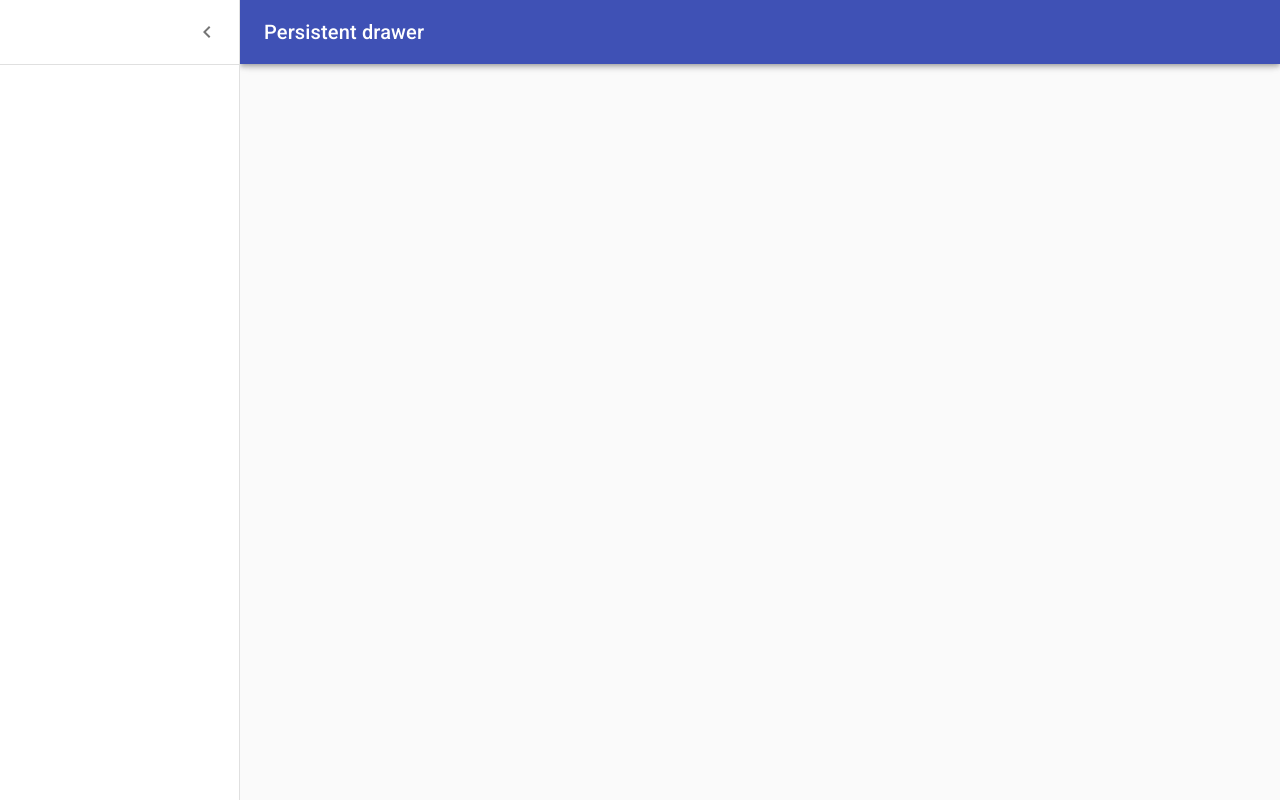
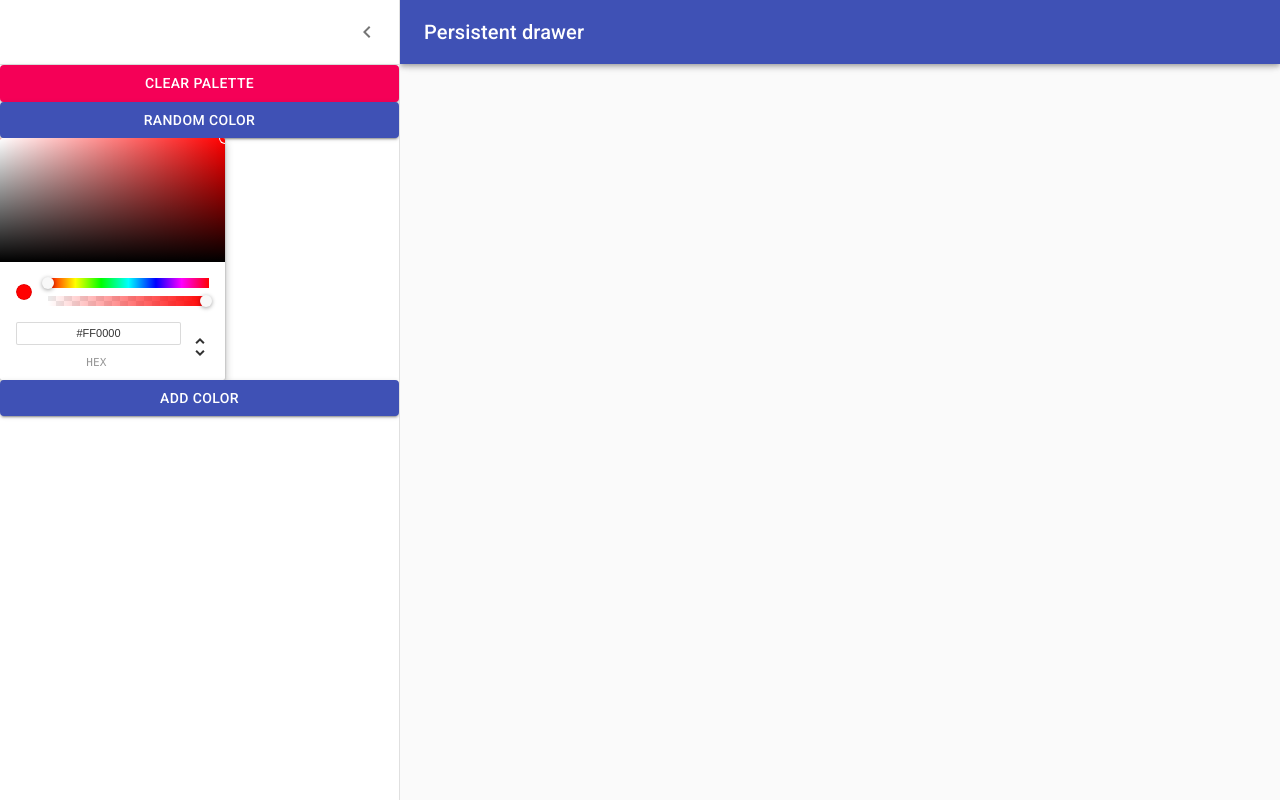
Before and after one commit to adilbim/color-app, a React (Create React App) app: page /palette/new in a window 1280 px wide. Both pictures are taken after a click on the button "Open drawer". Built offline with nearby package versions, Linux system fonts and the light colour scheme.

Commit message:
Add ChromePicker and Buttons to drawer

```diff
--- a/package.json
+++ b/package.json
@@ -12,6 +12,7 @@
     "chroma-js": "^2.1.0",
     "rc-slider": "^9.2.4",
     "react": "^16.13.1",
+    "react-color": "^2.18.1",
     "react-copy-to-clipboard": "^5.0.2",
     "react-dom": "^16.13.1",
     "react-router-dom": "^5.2.0",
--- a/src/NewPaletteForm.js
+++ b/src/NewPaletteForm.js
@@ -10,8 +10,10 @@ import Divider from "@material-ui/core/Divider";
 import IconButton from "@material-ui/core/IconButton";
 import MenuIcon from "@material-ui/icons/Menu";
 import ChevronLeftIcon from "@material-ui/icons/ChevronLeft";
+import Button from "@material-ui/core/Button";
+import ChromePicker from 'react-color';
 
-const drawerWidth = 240;
+const drawerWidth = 400;
 
 const styles = theme => ({
   root: {
@@ -85,6 +87,10 @@ class NewPaletteForm extends React.Component {
       handleDrawerClose = () => {
         this.setState({ open: false });
       };
+
+      handleChangeComplete = color => {
+          console.log(color);
+      }
     render(){
         const { classes } = this.props;
         const { open } = this.state;
@@ -126,6 +132,16 @@ class NewPaletteForm extends React.Component {
         </IconButton>
       </div>
       <Divider />
+      <Button variant="contained" color="secondary">
+           Clear Palette
+      </Button>
+      <Button variant="contained" color="primary">
+            Random Color
+      </Button>
+      <ChromePicker color='red' onChangeComplete={this.handleChangeComplete} />
+      <Button variant='contained' color='primary'>
+            Add Color
+      </Button>
     </Drawer>
     <main
       className={classNames(classes.content, {
```
Also changed, not shown: 1 other file (tests, documents, lock files or other folders).
